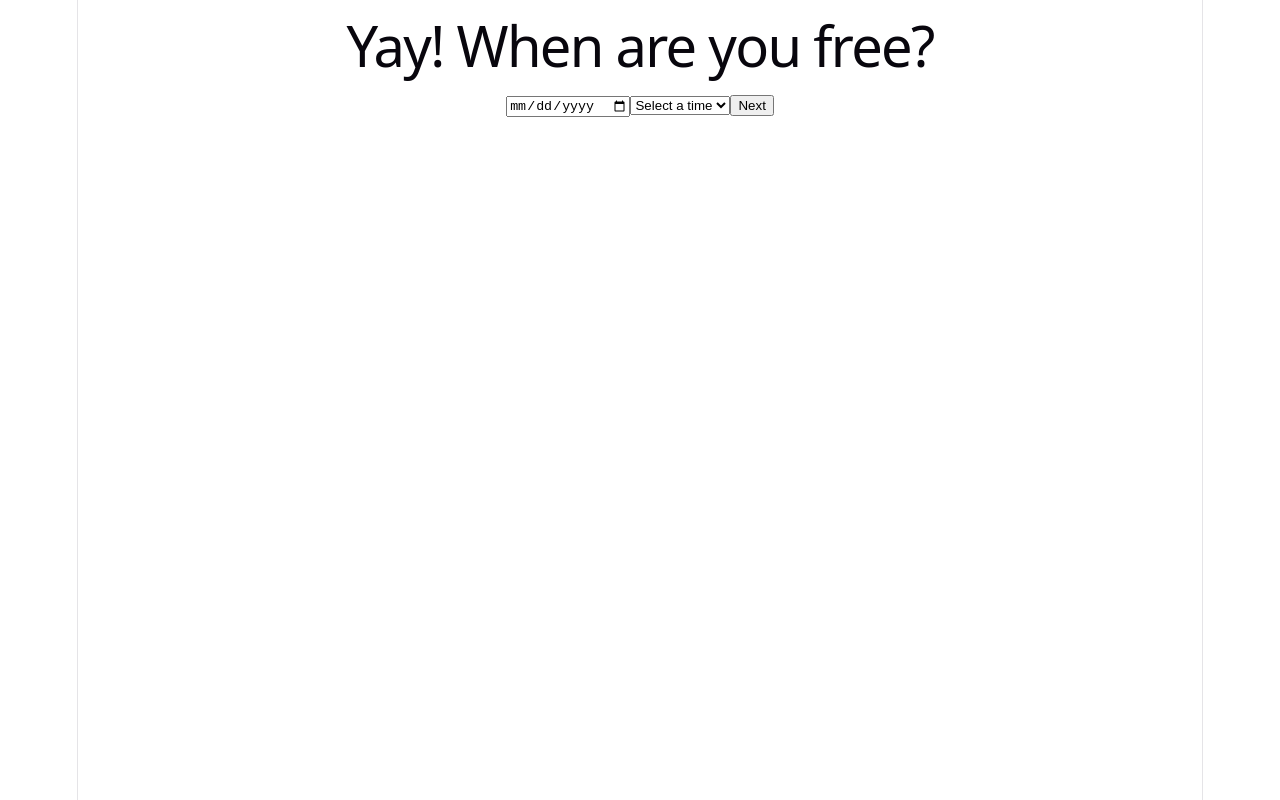
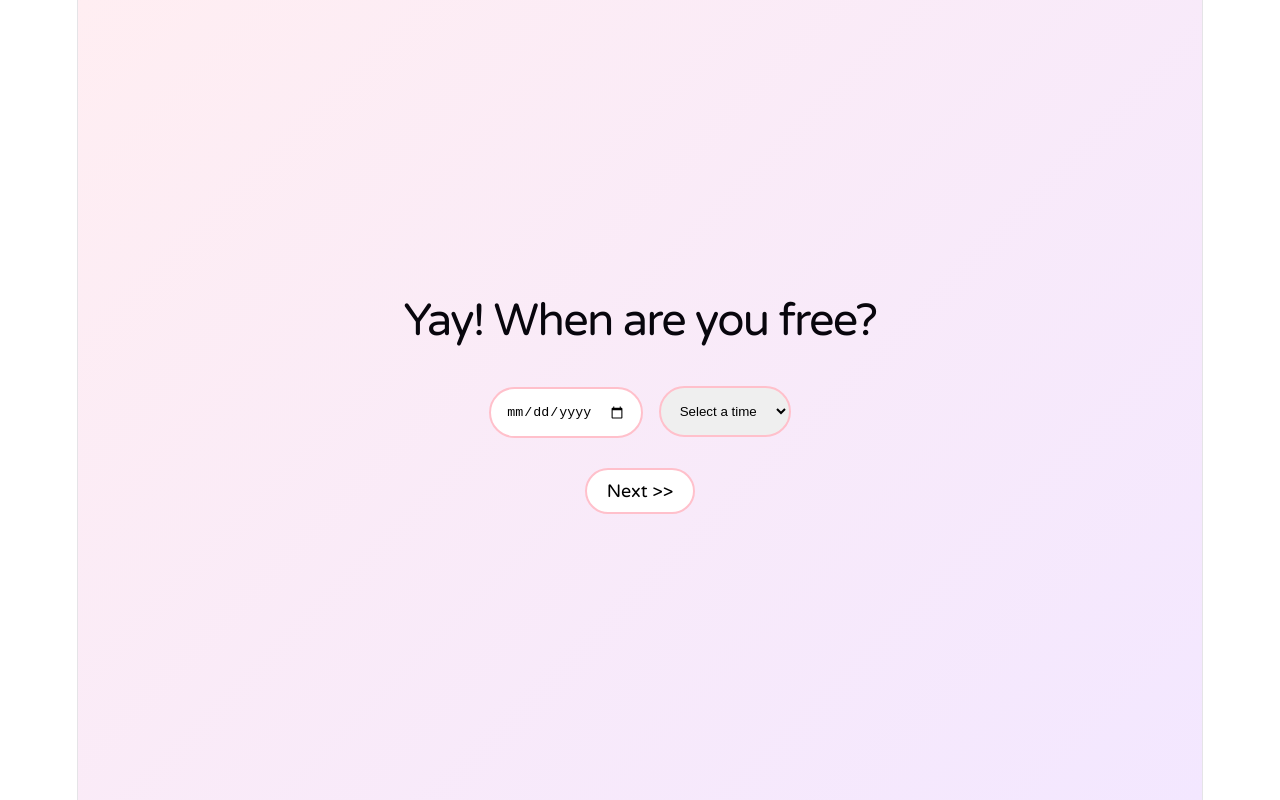
Before and after one commit to svnxxa/never-get-rejected, a React (Vite) app: page / in a window 1280 px wide. Both pictures are taken after a click on the button "YES". Built offline with nearby package versions, Linux system fonts and the light colour scheme.

Commit message:
better aesthetics

```diff
--- a/index.html
+++ b/index.html
@@ -5,6 +5,10 @@
     <link rel="icon" type="image/svg+xml" href="/favicon.svg" />
     <meta name="viewport" content="width=device-width, initial-scale=1.0" />
     <title>never-get-rejected</title>
+
+    <link rel="preconnect" href="https://fonts.googleapis.com">
+    <link rel="preconnect" href="https://fonts.gstatic.com" crossorigin>
+    <link href="https://fonts.googleapis.com/css2?family=DM+Sans:ital,opsz,wght@0,9..40,100..1000;1,9..40,100..1000&family=Varela+Round&display=swap" rel="stylesheet">
   </head>
   <body>
     <div id="root"></div>
--- a/src/App.css
+++ b/src/App.css
@@ -1,3 +1,51 @@
+@font-face {
+  font-family: 'Varela Round';
+  src: url('fonts/VarelaRound-Regular.woff2') format('woff2');
+  font-weight: 700;
+  font-style: italic;
+}
+
+h1, h2, h3, body, button{
+    font-family: 'Varela Round', sans-serif;
+}
+
+h1 {
+    font-size: 45px;
+}
+
+p {
+    color: black;
+}
+
+
+.app-container {
+  min-height: 100vh;
+  background: linear-gradient(135deg, #ffeef2 0%, #f3e7ff 100%);
+  display: flex;
+  flex-direction: column;
+  align-items: center;
+  justify-content: center;
+}
+
+button {
+    border-radius: 999px;
+    background-color: #ffff;
+    color: black;
+    border: 2px solid pink;
+    padding: 10px 20px;
+    margin: 10px 4px;
+    font-size: 18px;
+}
+
+button:hover:not(.NO) {
+    transform: scale(1.02);
+    background-color: #ff4a73;
+    color: white;
+    border-color: #ff1a4a;
+    box-shadow: 0 6px 20px rgba(255, 74, 115, 0.3);
+
+}
+
 /* NO btn */
 .NO {
   /* keeps the btn on top of everything while it glides */
@@ -10,17 +58,39 @@
   cursor: default;
 }
 
+
 /* visual selections */
 .food-options button.selected,
 .activity-options button.selected{
   background-color: #ff4a73;
   color: white;
   border: 2px solid #ff1a4a;
-  transform: scale(1.05);    /* pops the item out slightly larger on the screen */
-  box-shadow: 0 4px 12px rgba(255, 74, 115, 0.4);
+  transform: scale(1.03);    /* pops the item out slightly larger on the screen */
+  box-shadow: 0 6px 20px rgba(255, 74, 115, 0.3);
 }
 
- .food-options button,
+ /* .food-options button,
  .activity-options button{
   transition: all 0.1s ease-in-out;
+} */
+
+input, select {
+    border-radius: 999px;
+    font-size: 1.30 rem;
+    padding: 15px;
+    margin: 20px 8px;
+    border: 2px solid pink;
 }
+
+
+.summary-card {
+    padding: 37px;
+    border: 2px dashed #ff4a73;
+    border-radius: 12px;
+    margin: 20px auto;
+    max-width: 300px;
+    background-color: #fff5f7;
+    text-align: left;
+    font-size: 19px;
+    line-height: 1.5;
+}
--- a/src/App.jsx
+++ b/src/App.jsx
@@ -105,10 +105,12 @@ function App() {
 
           <select onChange={(e) => updateResponse('time', e.target.value)}>
             <option value="">Select a time</option>
-            <option value="morning">Morning</option>
-            <option value="afternoon">Afternoon</option>
-            <option value="evening">Evening</option>
+            <option value="Morning">Morning</option>
+            <option value="Afternoon">Afternoon</option>
+            <option value="Evening">Evening</option>
           </select>
+
+          <p></p>
 
           {/*validation check*/}
           <button className = "Next" onClick={() => {
@@ -117,7 +119,7 @@ function App() {
               return; // halts the fn execution so they can't skip ahead
             }
             setCurrentPage('what');
-            }}>Next</button>
+            }}>Next &gt;&gt;</button>
         </main>
       )}
 
@@ -128,17 +130,17 @@ function App() {
           <button className = 'back' onClick={() => setCurrentPage('when')}>&lt;&lt; Back</button>
           <div className='preferences'>
             <button onClick={()=>{
-              updateResponse('preference', 'food');
+              updateResponse('preference', 'Food');
               updateResponse('specifics', []);
               setCurrentPage('food-option');
             }}>Food🍽️</button>
             <button onClick={()=> {
-              updateResponse('preference', 'activity');
+              updateResponse('preference', 'Activity');
               updateResponse('specifics', []);
               setCurrentPage('activity-option');
             }}>Activity🕺</button>
             <button onClick={() => {
-              updateResponse('preference', 'food & activity');
+              updateResponse('preference', 'Food & Activity');
               updateResponse('specifics', []);
               setCurrentPage('both');
             }}>🍽️Both🕺</button>
@@ -317,11 +319,11 @@ function App() {
         <main className="summary">
           <h1>Confirm Our Date Plans! 💖</h1>
 
-          <div className="summary-card" style={{ padding: '20px', border: '2px dashed #ff4a73', borderRadius: '12px', margin: '20px auto', maxWidth: '300px', backgroundColor: '#fff5f7', textAlign: 'left' }}>
-            <p>📅 **Date:** {responses.date}</p>
-            <p>⏰ **Time:** {responses.time}</p>
-            <p>✨ **Preference:** {responses.preference}</p>
-            <p>🎉 **Your Choices:** {responses.specifics.join(', ')}</p>
+          <div className="summary-card">
+            <p>📅 <strong>Date:</strong> {responses.date}</p>
+            <p>⏰ <strong>Time:</strong> {responses.time}</p>
+            <p>✨ <strong>Preference:</strong> {responses.preference}</p>
+            <p>🎉 <strong>Your Choices:</strong> {responses.specifics.join(', ')}</p>
           </div>
 
           <button className="back" onClick={() => {
@@ -333,7 +335,7 @@ function App() {
             }
           }}>&lt;&lt; Change Plans</button>
 
-          <button className="confirm" onClick={() => {
+          {/* <button className="confirm" onClick={() => {
             // logs the choices to the console at submission
             console.log("Final Submitted Responses:", responses);
 
@@ -341,14 +343,52 @@ function App() {
 
             // thank you screen
             setCurrentPage('thx');
-          }}>Looks Perfect! 🥰</button>
+          }}>Looks Perfect! 🥰</button> */}
+
+          <button className="confirm" onClick={async () => {
+  if (responses.specifics.length === 0) {
+    alert("Please make sure you have picked your choices!");
+    return;
+  }
+
+  // format the array into a clean string text row
+  const formattedData = {
+    ...responses,
+    specifics: responses.specifics.join(', ')
+  };
+
+  try {
+    // send data from your computer straight to the Google Script
+    await fetch("https://script.google.com/macros/s/AKfycbwkzPR4iybohNSIf2Z4tHE10hE-SditI5w4Kc4jDtW2UAIRnz19-UsVKusWnX1mO2-W/exec", {
+      method: "POST",
+      mode: "no-cors", // bypasses local testing CORS restrictions
+      headers: {
+        "Content-Type": "application/json"
+      },
+      body: JSON.stringify(formattedData)
+    });
+
+    // since 'no-cors' hides the response body status, we assume success if no error is caught
+    console.log("Data pushed to Google Sheets successfully!", responses);
+    setCurrentPage('thx');
+
+  } catch (error) {
+    console.error("Network error saving to Google Sheets:", error);
+    alert("Something went wrong saving your choices!");
+  }
+}}>
+  Looks Perfect! 🥰
+</button>
+
+
+
         </main>
       )}
 
       {/* page 8: thanks */}
       {currentPage === 'thx' && (
         <main className='thx'>
-          <h1>thanks for saying yes!! lemme text u</h1>
+          <h1>Thanks for saying yes!! Lemme text u</h1>
 
         </main>
       )}
```
